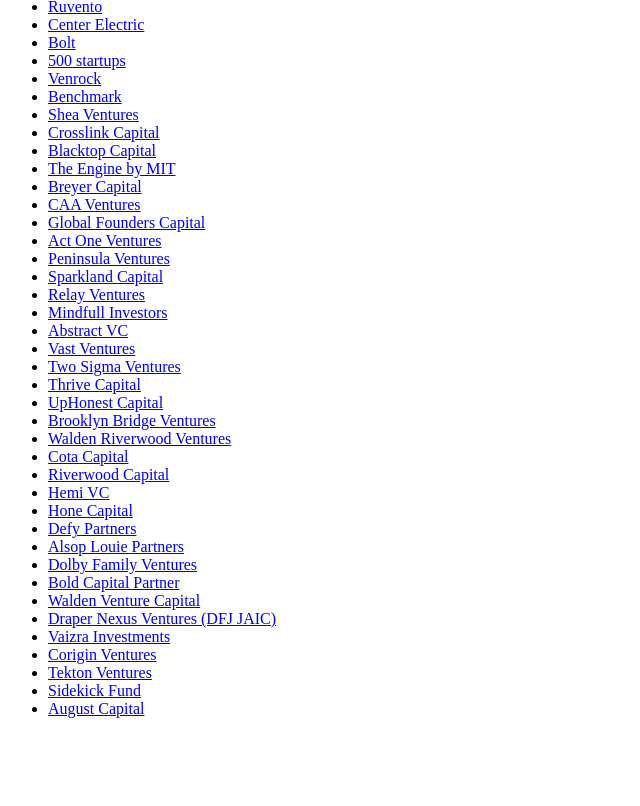
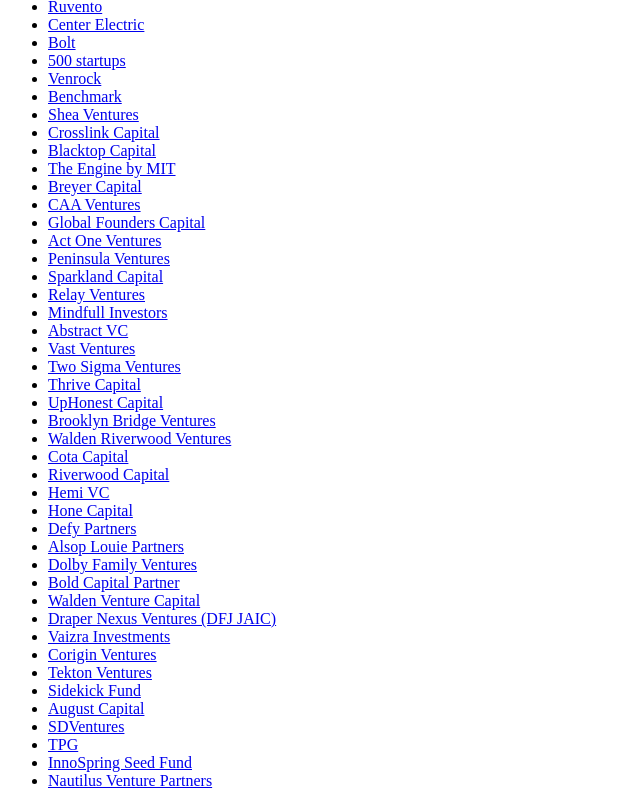
Before and after one commit to chaise2jardin/chaise2jardin.github.io, a plain HTML site: page index.html in a window 1280 px wide. Shown: the part 2826-3632 px from the top of the page, without its empty margins (0-640 px from the left). Before the commit the page ends 3560 px from the top, so only its background shows below. Drawn offline with Linux system fonts and the light colour scheme.

Commit message:
added couple of names

```diff
--- a/index.html
+++ b/index.html
@@ -207,6 +207,10 @@
 <li><a href="https://www.crunchbase.com/organization/tekton-ventures/investments/investments_list">Tekton Ventures</a></li>
 <li><a href="https://www.crunchbase.com/organization/sidekick-fund/investments/investments_list">Sidekick Fund</a></li>
 <li><a href="https://www.crunchbase.com/organization/august-capital/investments/investments_list">August Capital</a></li>
+<li><a href="https://www.crunchbase.com/organization/social-discovery-ventures">SDVentures</a></li>
+<li><a href="https://www.crunchbase.com/organization/texas-pacific-group">TPG</a></li>
+<li><a href="https://www.crunchbase.com/organization/innospring">InnoSpring Seed Fund</a></li>
+<li><a href="https://www.crunchbase.com/organization/nautilus-venturepartners">Nautilus Venture Partners</a></li>
 </ul>
 
 </body>
```
